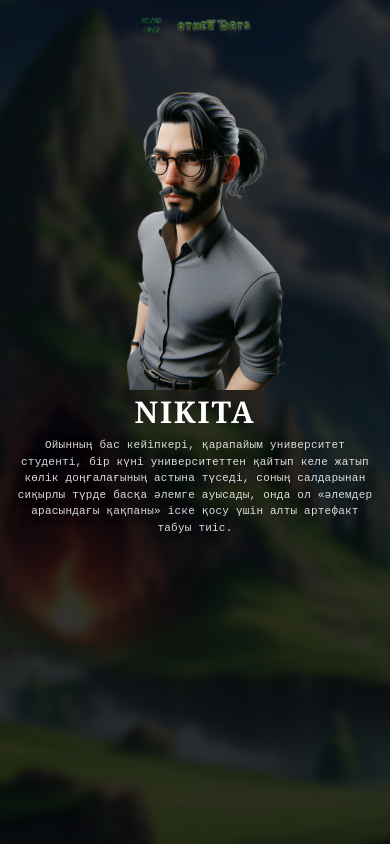
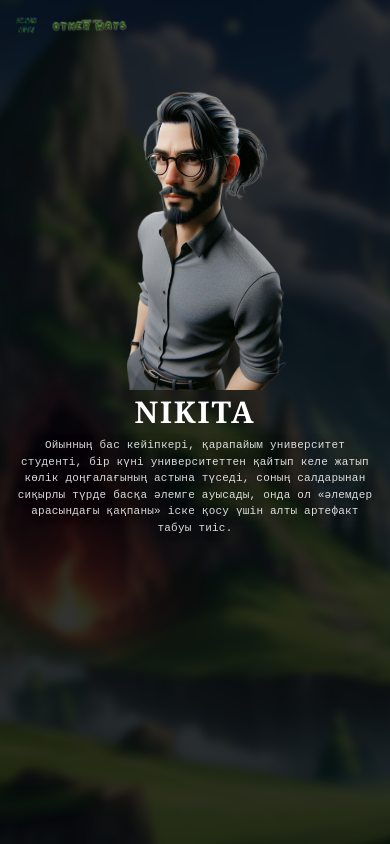
Before and after one commit to darynqazaqstan01/other-ways, a Next.js app: page / in a window 390 px wide. Built offline with nearby package versions, Linux system fonts and the light colour scheme.

Commit message:
shrink character text on mobile, fix overlap

```diff
--- a/app/globals.css
+++ b/app/globals.css
@@ -24,7 +24,7 @@ body {
   header > div {
     gap: 8px !important;
     width: 100% !important;
-    justify-content: center !important;
+    justify-content: left !important;
   }
 
   header img[alt="Bezdary Games"] {
```
